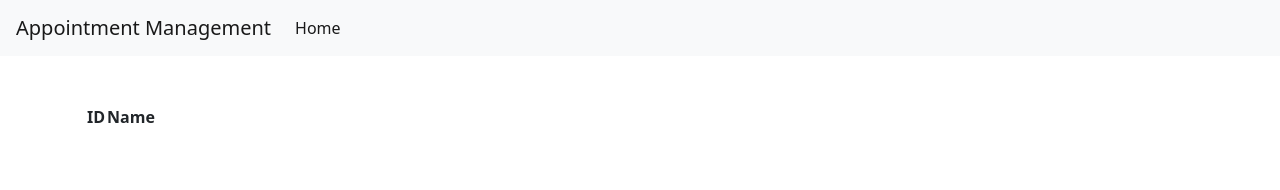
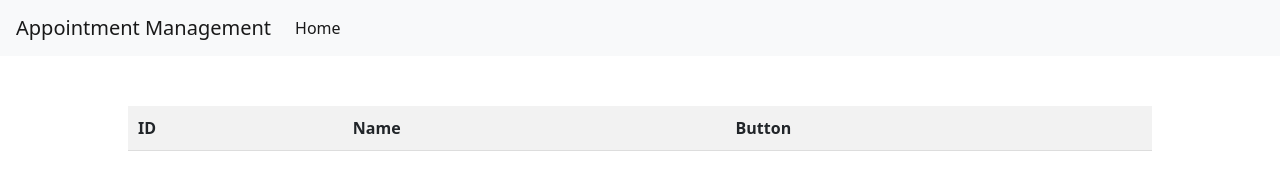
Before and after one commit to 2324-3bhif-teaching/AppointmentManagement, a website with bundled scripts: page AppointmentManagement/src/public/visitor.html in a window 1280 px wide. Built offline with nearby package versions, Linux system fonts and the light colour scheme.

Commit message:
feat: added style for visitor page

```diff
--- /dev/null
+++ b/AppointmentManagement/src/public/css/visitor.css
@@ -0,0 +1,49 @@
+/* Style für die Tabelle */
+#queueTable {
+    width: 80%; /* Breite der Tabelle */
+    margin: 50px auto; /* Zentrieren der Tabelle */
+    border-collapse: collapse;
+}
+
+#queueTable th, #queueTable td {
+    padding: 10px;
+    text-align: left;
+    border-bottom: 1px solid #ddd; /* Trennlinie zwischen den Zeilen */
+}
+
+#queueTable th {
+    background-color: #f2f2f2; /* Hintergrundfarbe für die Überschriften */
+}
+
+/* Stil für den Button */
+#queueTable button {
+    background-color: #4CAF50;
+    color: white;
+    padding: 8px 16px;
+    border: none;
+    border-radius: 4px;
+    cursor: pointer;
+}
+
+#queueTable button:hover {
+    background-color: #45a049;
+}
+
+/* Dreieckiger Hintergrund */
+div {
+    position: relative;
+    width: 100%;
+    height: 100%;
+}
+
+div::before {
+    content: '';
+    position: absolute;
+    top: 0;
+    left: 50%;
+    transform: translateX(-50%);
+    width: 0;
+    height: 0;
+    border-left: 50px solid transparent;
+    border-right: 50px solid transparent;
+}
--- a/AppointmentManagement/src/public/scripts/visitor.ts
+++ b/AppointmentManagement/src/public/scripts/visitor.ts
@@ -27,7 +27,7 @@ async function loadQueues(){
     try {
         await setCurrentUser();
         const queues = await fetchRestEndpoint("http://localhost:3000/api/visitor/queues/" + currentVisitorID, 'GET');
-        const tableElement = document.getElementById('queueTable');
+        const tableElement = document.getElementById('queueBody');
         if (tableElement) {
             tableElement.innerHTML = createTableRows(queues);
         } else {
--- a/AppointmentManagement/src/public/visitor.html
+++ b/AppointmentManagement/src/public/visitor.html
@@ -6,6 +6,7 @@
     <title>My Queues</title>
     <link rel="stylesheet" href="https://stackpath.bootstrapcdn.com/bootstrap/4.5.2/css/bootstrap.min.css">
     <link rel="stylesheet" href="https://cdn.jsdelivr.net/npm/bootstrap@5.0.0-alpha1/dist/css/bootstrap.min.css">
+    <link rel="stylesheet" href="css/visitor.css">
     <script src="scripts/visitor.js"></script>
     <script src="https://cdn.jsdelivr.net/npm/bootstrap@5.0.0-alpha1/dist/js/bootstrap.bundle.min.js"></script>
     <script src="https://cdnjs.cloudflare.com/ajax/libs/jquery/3.2.1/jquery.min.js"></script>
@@ -25,13 +26,18 @@
         </ul>
     </div>
 </nav>
-<div class="container rounded bg-white mt-5 mb-5">
+<div>
     <table id="queueTable">
-        <tr>
-            <th>ID</th>
-            <th>Name</th>
-        </tr>
+        <thead>
+            <tr>
+                <th>ID</th>
+                <th>Name</th>
+                <th>Button</th>
+            </tr>
+        </thead>
+        <tbody id="queueBody">
 
+        </tbody>
     </table>
 </div>
 </body>
```
